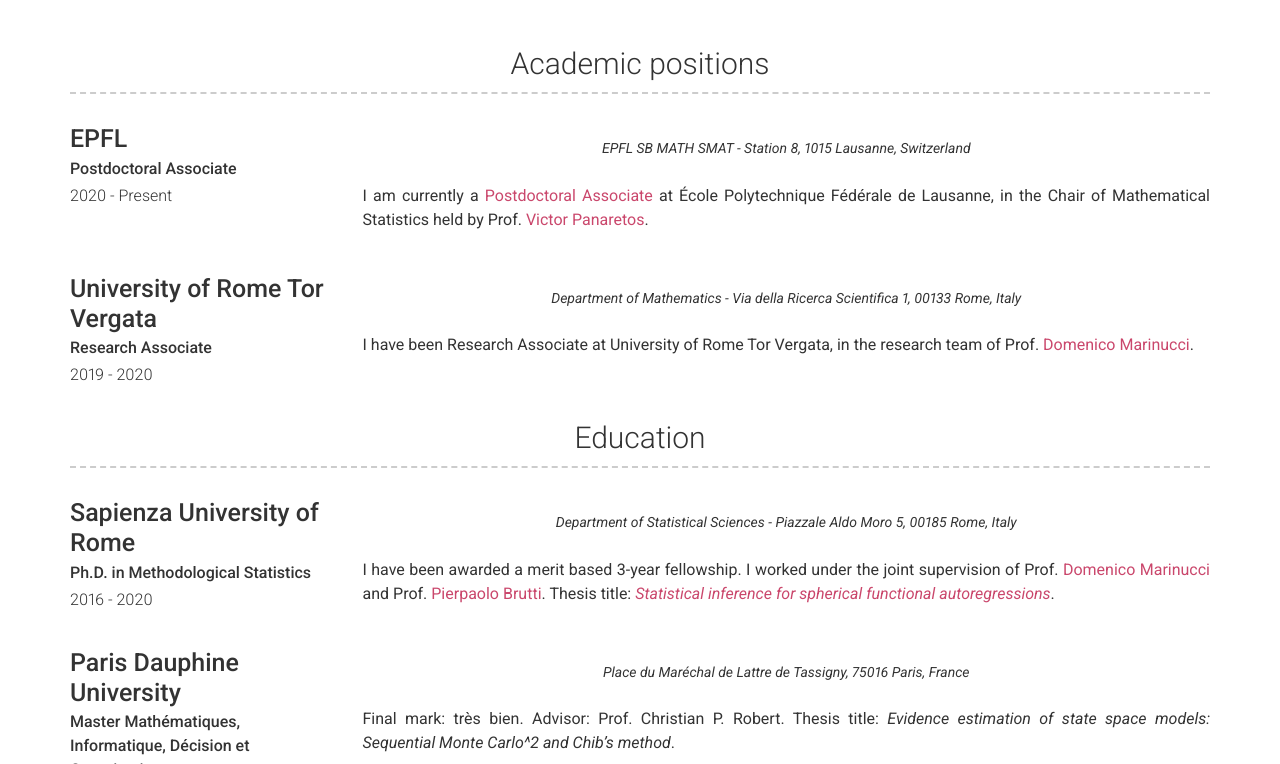
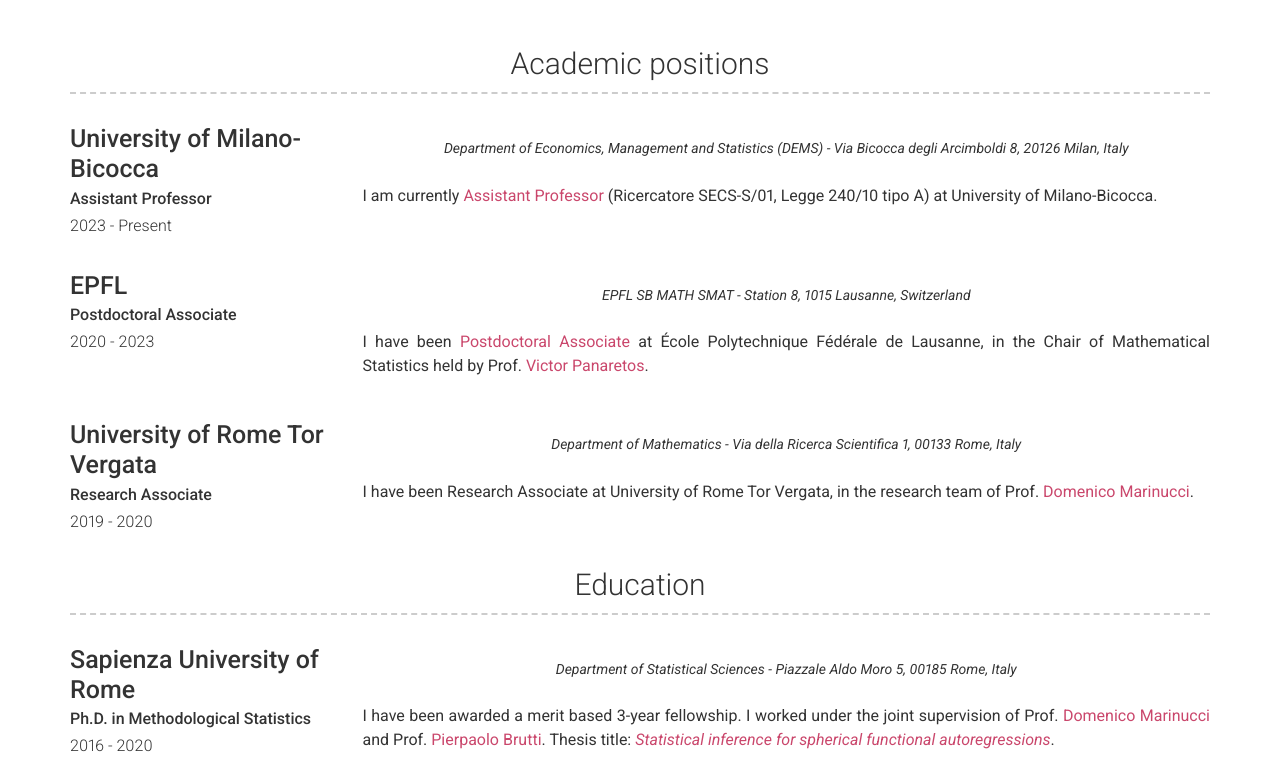
Before and after one commit to alessiacaponera/alessiacaponera.github.io, a Jekyll site: the page built from index.md, in a window 1280 px wide and 900 px high, scrolled down 357 px, cut to the strip 136-900 px from the top of the window. Built offline with Jekyll 4.4.1, drawn with Linux system fonts in a browser that asks for light colours.

Commit message:
Update projects.yml

```diff
--- a/_data/projects.yml
+++ b/_data/projects.yml
@@ -1,13 +1,24 @@
+- layout: left
+  company: University of Milano-Bicocca
+  #link: https://en.unimib.it
+  jobs:
+    - title: Assistant Professor
+      dates: 2023 - Present
+  quote: >
+    Department of Economics, Management and Statistics (DEMS) - Via Bicocca degli Arcimboldi 8, 20126 Milan, Italy
+  description: >
+    I am currently [Assistant Professor](https://people.epfl.ch/alessia.caponera/?lang=en) (Ricercatore SECS-S/01, Legge 240/10 tipo A) at University of Milano-Bicocca.
+
 - layout: left
   company: EPFL
   #link: https://en.unimib.it
   jobs:
     - title: Postdoctoral Associate
-      dates: 2020 - Present
+      dates: 2020 - 2023
   quote: >
     EPFL SB MATH SMAT - Station 8, 1015 Lausanne, Switzerland
   description: >
-    I am currently a [Postdoctoral Associate](https://people.epfl.ch/alessia.caponera/?lang=en) at École Polytechnique Fédérale de Lausanne, in the Chair of Mathematical Statistics held by Prof. [Victor Panaretos](http://smat-files.epfl.ch/victor/).
+    I have been [Postdoctoral Associate](https://people.epfl.ch/alessia.caponera/?lang=en) at École Polytechnique Fédérale de Lausanne, in the Chair of Mathematical Statistics held by Prof. [Victor Panaretos](http://smat-files.epfl.ch/victor/).
 
 - layout: left
   company: University of Rome Tor Vergata
```
